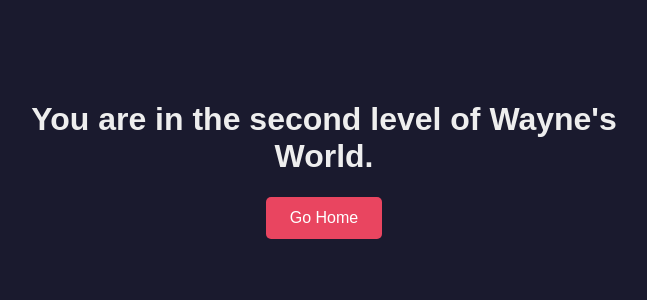
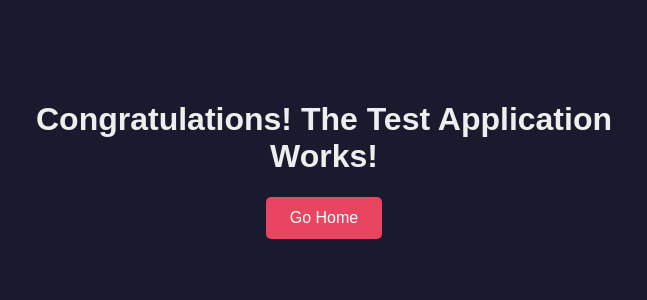
Before and after one commit to waynekyamamoto/claude-project, a Django app: page /level2/ in a window 1280 px wide. Shown: the part 38-338 px from the top of the page, without its empty margins (316-963 px from the left). Run offline with Django 4.2, Linux system fonts and the light colour scheme; the visitor is signed in with stand-in values (Sample User, id 1).

Commit message:
Update level 2 page text to show test success message
Co-Authored-By: Claude Opus 4.6 <noreply@anthropic.com>

```diff
--- a/templates/level2.html
+++ b/templates/level2.html
@@ -1,6 +1,6 @@
 {% extends "base.html" %}
 {% block title %}Level 2 - Wayne's World{% endblock %}
 {% block content %}
-    <h1>You are in the second level of Wayne's World.</h1>
+    <h1>Congratulations! The Test Application Works!</h1>
     <a href="{% url 'home' %}" class="btn">Go Home</a>
 {% endblock %}
```
